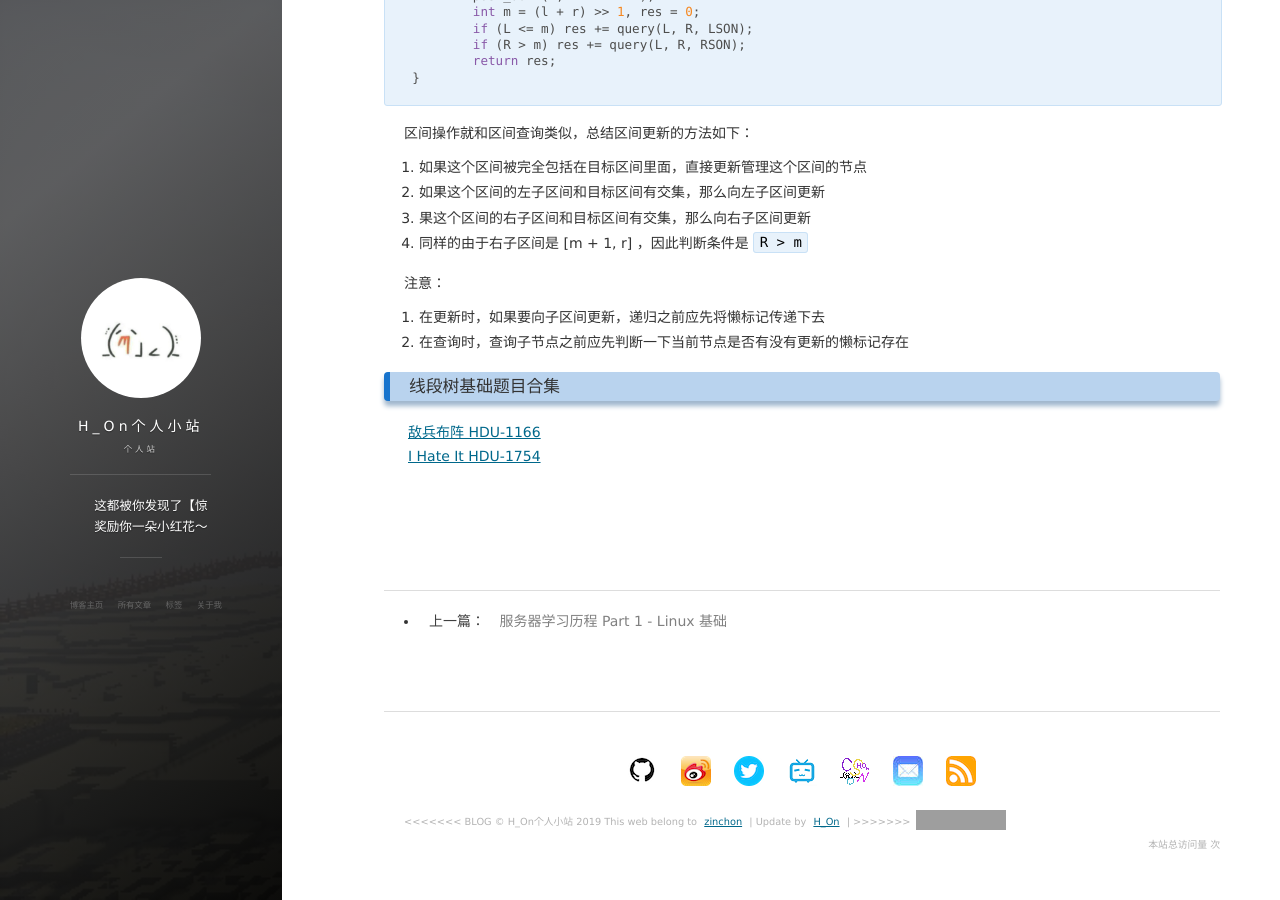
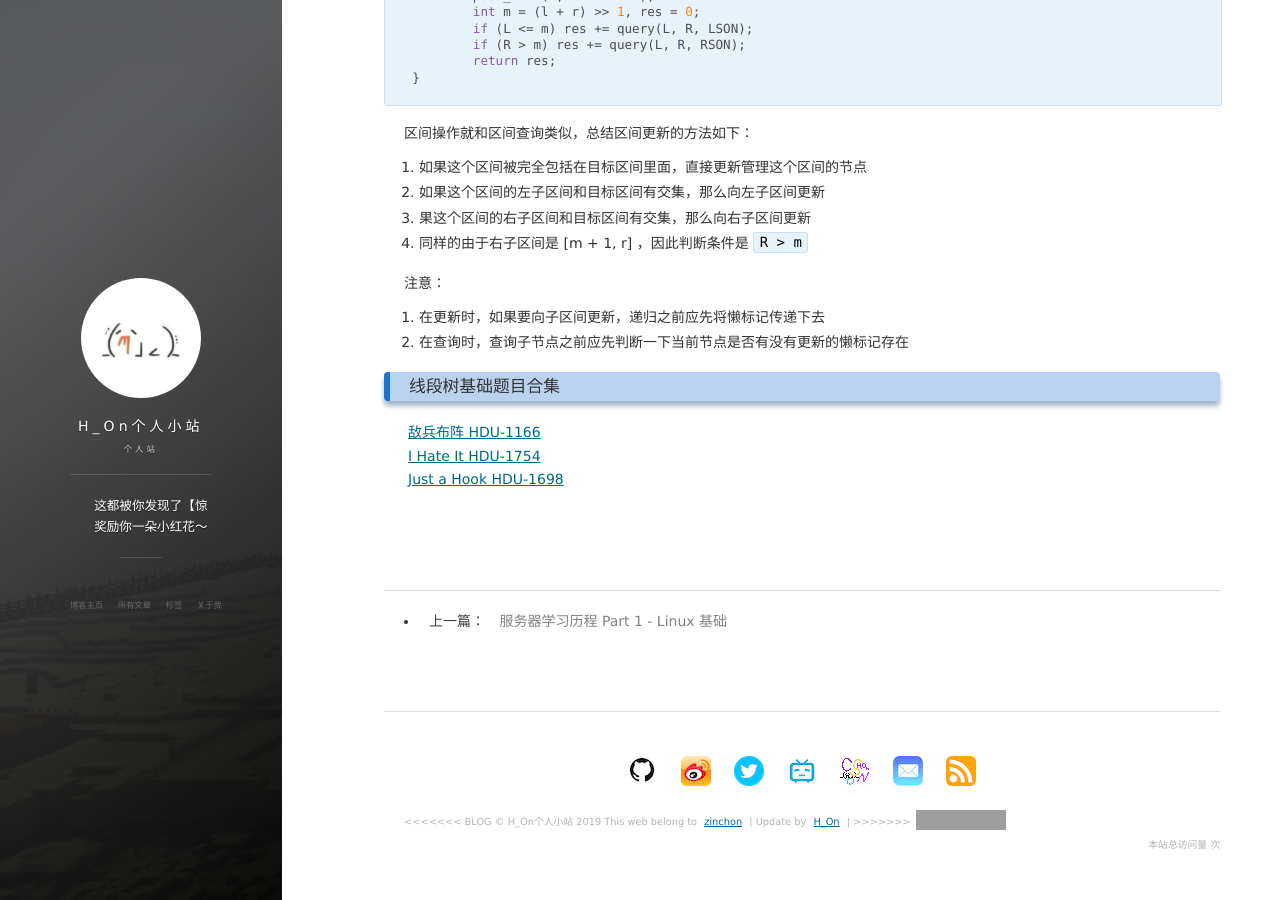
Before and after one commit to Hybrogen/Hybrogen.github.io, a Jekyll site: the page built from _posts/2019-09-25-SegmentTree2.md, in a window 1280 px wide and 900 px high, scrolled down 3096 px. Built offline with Jekyll 4.4.1, drawn with Linux system fonts in a browser that asks for light colours; nearby versions of some CDN libraries; comment, search, counter and statistics services are not loaded; grey boxes are pictures that could not be loaded.

Commit message:
更新题目

```diff
--- a/_posts/2019-09-25-SegmentTree2.md
+++ b/_posts/2019-09-25-SegmentTree2.md
@@ -151,6 +151,6 @@ int query(int L, int R, DEFI) {
 ### 线段树基础题目合集
 [敌兵布阵 HDU-1166](http://acm.hdu.edu.cn/showproblem.php?pid=1166)<br>
 [I Hate It HDU-1754](http://acm.hdu.edu.cn/showproblem.php?pid=1754)<br>
+[Just a Hook HDU-1698](http://acm.hdu.edu.cn/showproblem.php?pid=1698)<br>
 []()<br>
 []()<br>
-[]()<br>
```
